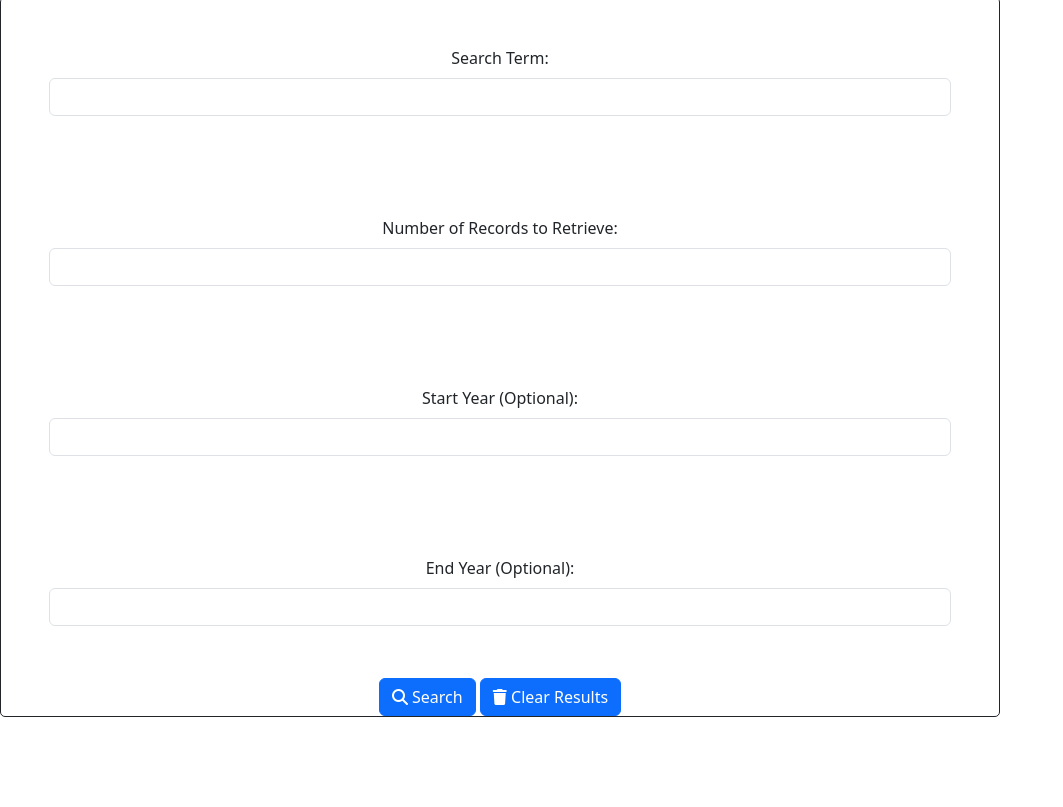
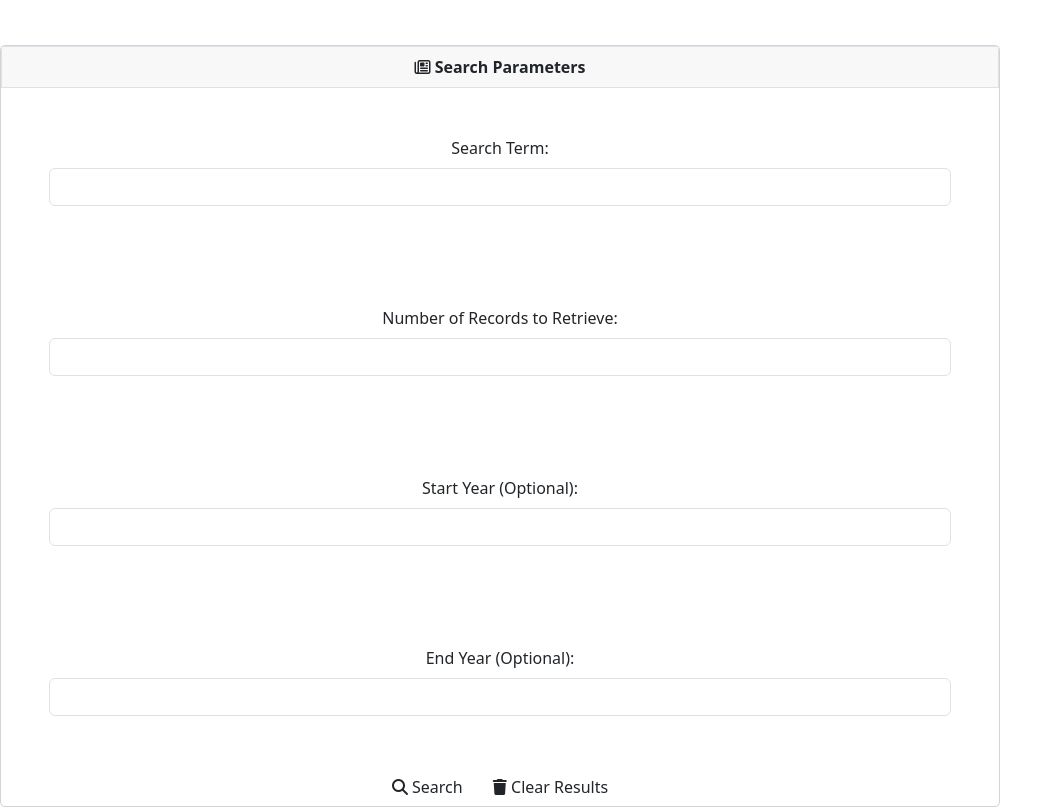
Before and after one commit to aaron1490/new-york-times-article-search, a plain HTML site: page index.html in a window 1280 px wide. Shown: the part 203-1010 px from the top of the page, without its empty margins (0-1063 px from the left). Before the commit the page ends 920 px from the top, so only its background shows below. Drawn offline with nearby package versions, Linux system fonts and the light colour scheme.

Commit message:
made some CSS stylings and added border around the top search section, added space between header and search section

```diff
--- a/assets/css/style.css
+++ b/assets/css/style.css
@@ -1,6 +1,6 @@
 #container {
     text-align: center;
-    border: solid 1px;
+    border: solid lightgrey 1px;
     width: 1000px;
     border-radius: 5px;
 }
@@ -16,3 +16,9 @@ h1 {
     padding-top: 50px;
 
 }
+
+#searchParams {
+    background-color: #f8f8f8;
+    border: #28345c;
+    font-weight: bolder;
+}
--- a/index.html
+++ b/index.html
@@ -10,9 +10,11 @@
 <body>
     <h1><i class="fa-solid fa-newspaper"></i> New York Times Search</h1>
 
-
+<br>
+<br>
 
     <form id="container">
+      <div class="p-2 border" id="searchParams"><i class="fa-regular fa-newspaper"></i> Search Parameters</div>
         <div class="mb-1 p-5">
           <label for="exampleInputEmail1" class="form-label">Search Term:</label>
           <input type="email" class="form-control" id="exampleInputEmail1" aria-describedby="emailHelp">
@@ -29,9 +31,10 @@
             <label for="exampleInputPassword1" class="form-label">End Year (Optional):</label>
             <input type="password" class="form-control" id="exampleInputPassword1">
           </div class="mb-5">
-        <button type="submit" class="btn btn-primary"><i class="fa-solid fa-magnifying-glass"></i> Search</button>
-        <button type="submit" class="btn btn-primary"><i class="fa-solid fa-trash"></i> Clear Results</button>
+        <button type="submit" class="btn"><i class="fa-solid fa-magnifying-glass"></i> Search</button>
+        <button type="submit" class="btn"><i class="fa-solid fa-trash"></i> Clear Results</button>
       </form>
+
       <script src="https://cdn.jsdelivr.net/npm/bootstrap@5.3.2/dist/js/bootstrap.bundle.min.js" integrity="sha384-C6RzsynM9kWDrMNeT87bh95OGNyZPhcTNXj1NW7RuBCsyN/o0jlpcV8Qyq46cDfL" crossorigin="anonymous"></script>
       <script src="https://kit.fontawesome.com/ff5a71cd88.js" crossorigin="anonymous"></script>
     </body>
```
